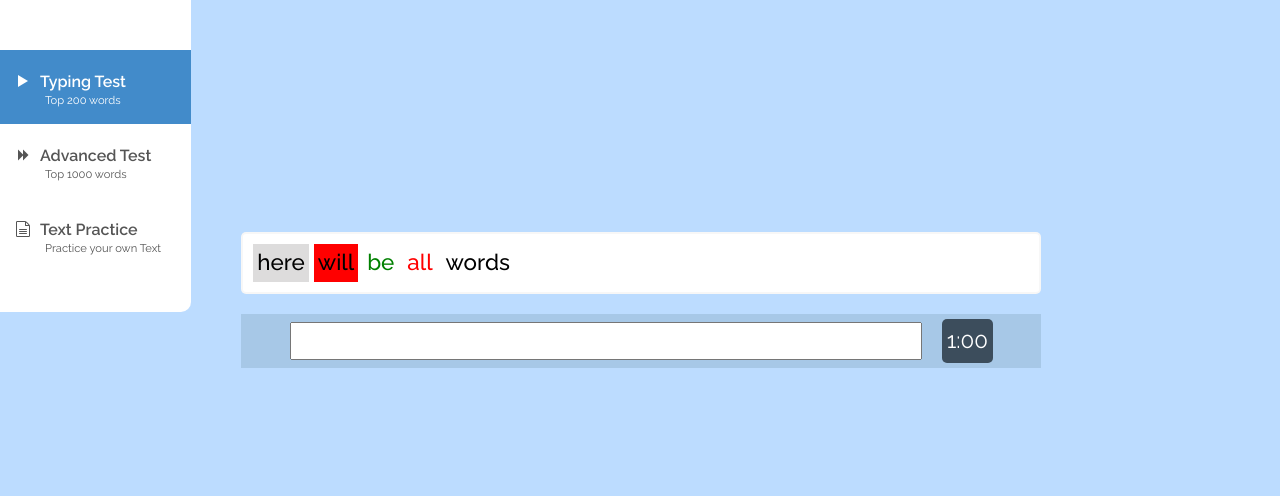
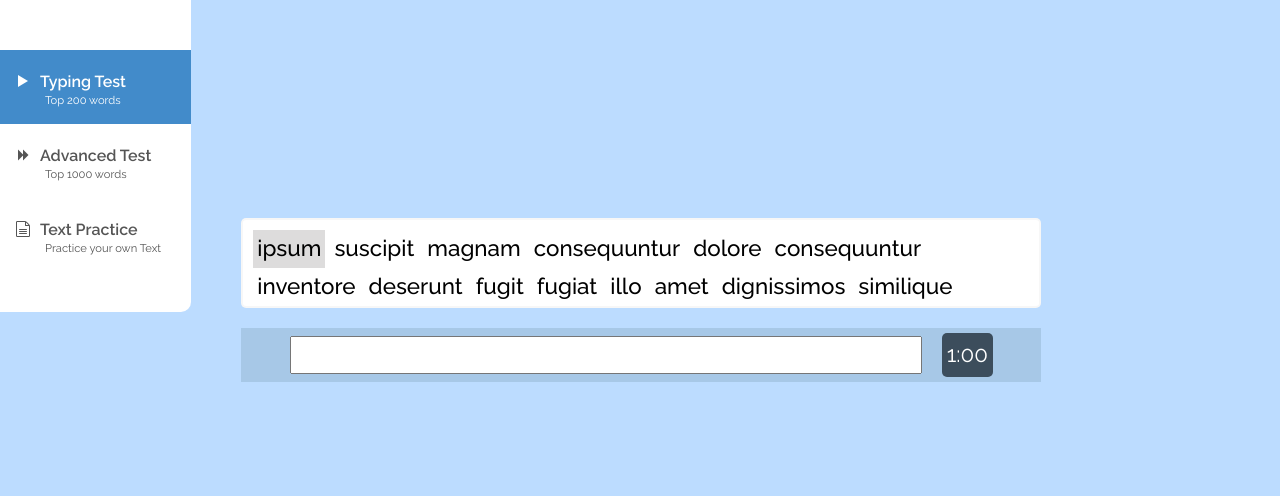
Before and after one commit to Obaadz/10FastFingers-Template, a plain HTML site: page typing-test.html in a window 1280 px wide. Drawn offline with Linux system fonts and the light colour scheme; files whose address does not match are found by name.

Commit message:
adding words dynamically to words box

```diff
--- a/assets/js/app.js
+++ b/assets/js/app.js
@@ -0,0 +1,64 @@
+const WORDS_BOX = document.getElementById("words-display-box");
+const INPUT_FIELD = document.getElementById("words-input-field");
+const TIMER = document.getElementById("timer");
+const DEFAULT_SHUFFLE = 3;
+
+let current,
+  WPM = 0,
+  wordsArray;
+{
+  wordsArray =
+    "Lorem ipsum dolor sit amet consectetur adipisicing elit. Magnam similique non quod numquam, adipisci ut perferendis suscipit beatae laborum dignissimos repudiandae debitis esse inventore hic molestias repellendus dolore assumenda blanditiis. Quia reprehenderit aspernatur, dignissimos aut, eos illo minus aliquid deserunt fugiat similique quae. Consequuntur distinctio reprehenderit. Consequuntur, fugit eveniet."
+      .toLowerCase()
+      .replaceAll(",", "")
+      .replaceAll(".", "")
+      .split(" ");
+}
+
+let spanWordsArray = wordsArray.map((e) => {
+  let span = document.createElement("span");
+  span.append(e);
+  return span;
+});
+
+/* inputs: spanWordsArray, shuffle times
+   outputs: shuffledArray which is the same array in inputs */
+function shuffleWords(array, shuffle_count = DEFAULT_SHUFFLE) {
+  if (!shuffle_count) return;
+
+  array.sort(() => (Math.random() > 0.5 ? 1 : -1));
+  shuffleWords(array, shuffle_count - 1);
+}
+
+function appendWords(spans) {
+  spans.forEach((span) => WORDS_BOX.append(span));
+}
+
+/*
+function reset, call only when user press reset button and when page loaded
+{
+	- set time to 1 minute
+	- set result(WPM) to 0
+	- remove class show result from words-box
+	- remove words-box spans(all the words from last game)
+	- shuffle span array
+	- append all spans to words-box.
+	- focusing on input
+}
+*/
+function restartGame() {
+  TIMER.textContent = "1:00";
+  WPM = current = 0;
+
+  if (WORDS_BOX.classList.contains("show-WPM")) {
+    WORDS_BOX.classList.remove("show-WPM");
+    WORDS_BOX.textContent = "";
+  }
+
+  shuffleWords(spanWordsArray);
+  appendWords(spanWordsArray);
+
+  spanWordsArray[current].classList.add("highlight");
+  INPUT_FIELD.focus();
+}
+restartGame();
--- a/typing-test.html
+++ b/typing-test.html
@@ -21,16 +21,10 @@
 	<main>
 		<div id="game">
 			<div id="words-display-box">
-				<span class="highlight">here</span>
-				<span class="highlight-wrong">will</span>
-				<span class="correct">be</span>
-				<span class="wrong">all</span>
-				<span>words</span>
-
 			</div>
 			<div id="words-input-box">
 				<input id="words-input-field" type="text" autofocus>
-				<div id="timer">1:00</div>
+				<div id="timer"></div>
 			</div>
 		</div>
 	</main>
```
